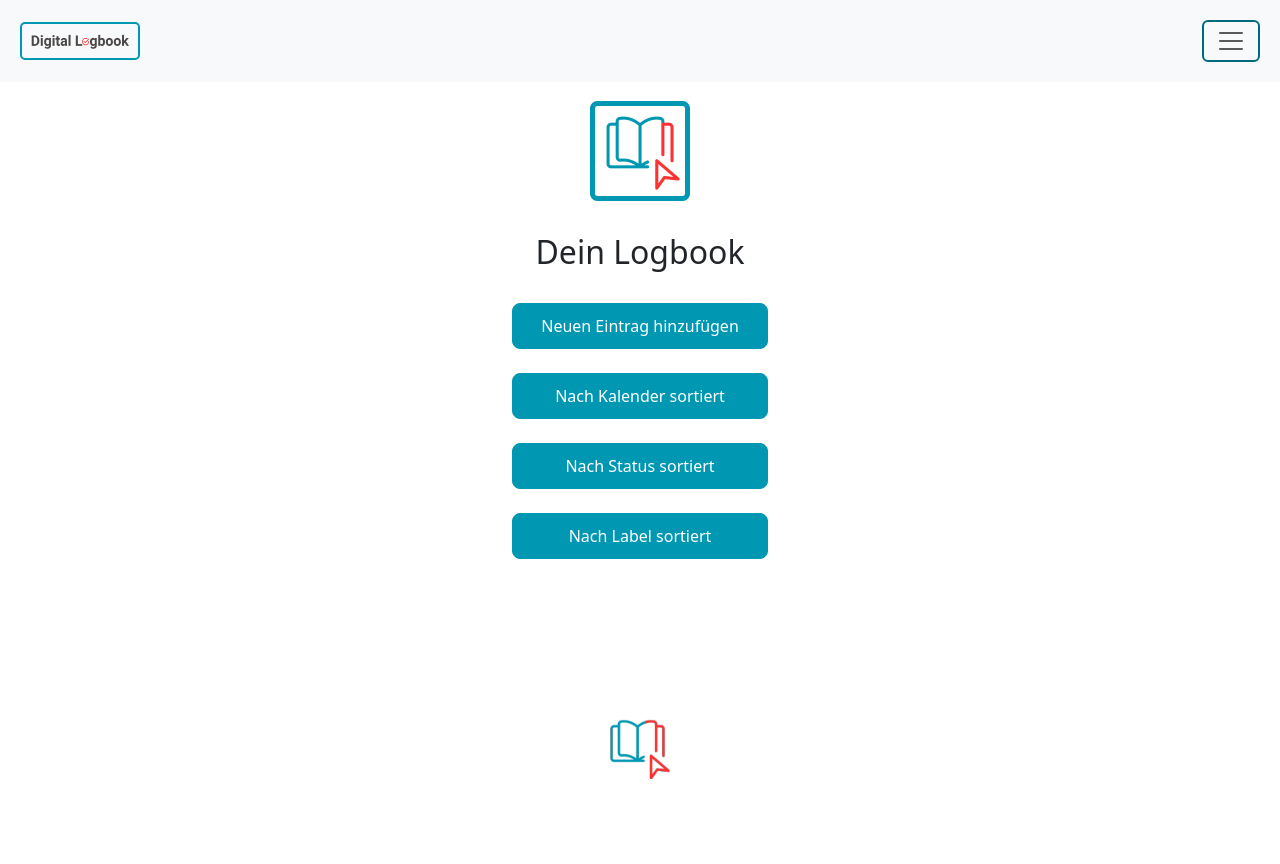
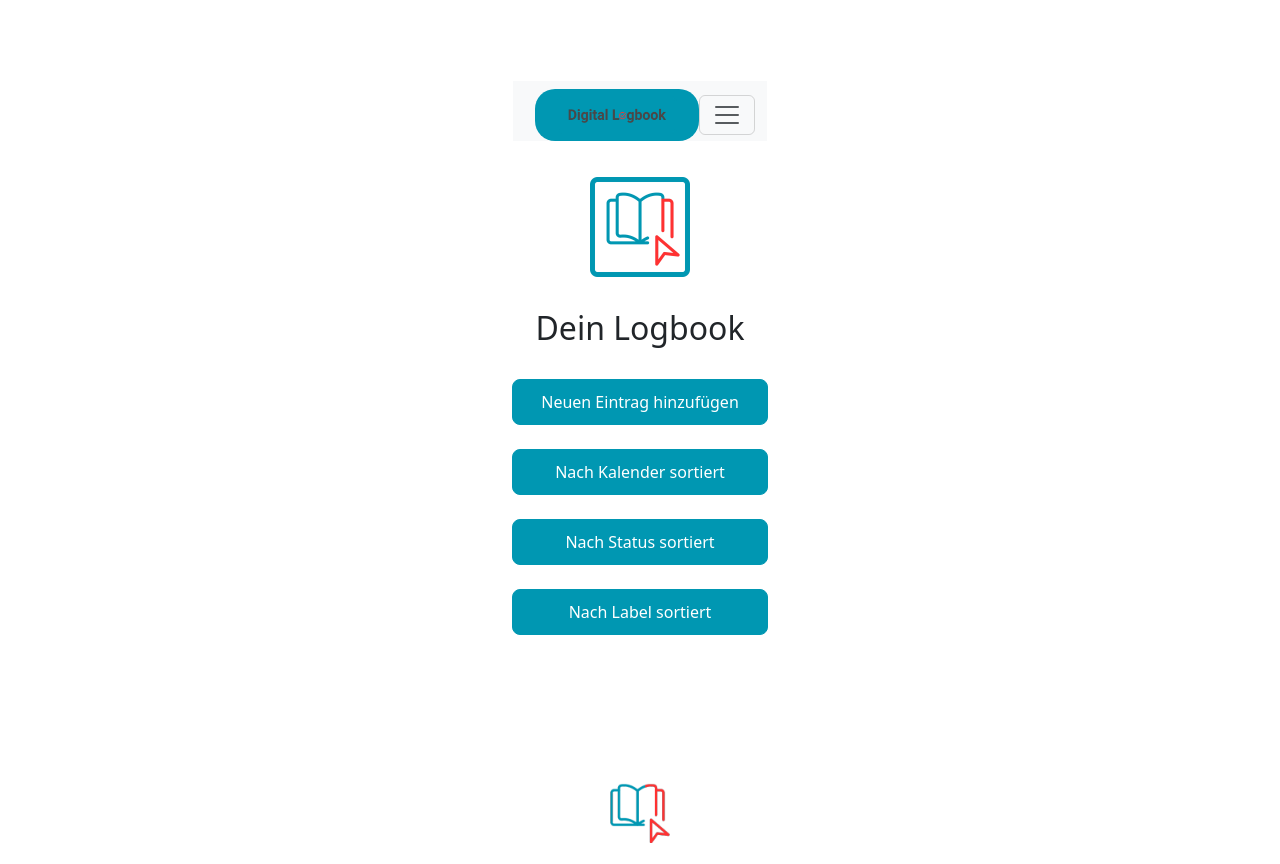
Before and after one commit to acrivopoulosdotcom/digital-logbook, a React (Vite) app in the folder frontend/: page /home in a window 1280 px wide. Before the commit the page ends 800 px from the top, so only its background shows below. Built offline with nearby package versions, Linux system fonts and the light colour scheme.

Commit message:
implement new names

```diff
--- a/frontend/src/Header/Header.css
+++ b/frontend/src/Header/Header.css
@@ -1,24 +1,8 @@
-header {
+.header {
+    background-color: white;
     width: 100%;
     display: flex;
     justify-content: space-between;
-    position: fixed;
-    top: 0;
-    left: 0;
-    width: 100%;
-    z-index:100;
-}
-
-.header-hidden {
-    transform: translateY(-100%);
-}
-
-nav {
-    width: 100%;
-}
-
-.navbar {
-    padding: 1.25rem .5rem !important;
 }
 
 .header-textlogo {
@@ -27,30 +11,102 @@ nav {
     border-radius: 5px;
     padding: 8px;
 }
-
-.header-textlogo:hover {
-    border-radius: 5px;
-    padding: 8px;
-    background-color: #00697c;
-    border: 2px solid #00697c;
+.header-burger-icon {
+    width:46px;
 }
 
-.header-textlogo:active {
-    box-shadow: 5px 5px 4px -3px rgba(0,0,0,0.15);
+.menu-toggle {
+    display: none;
+    background: none;
+    border: none;
+    color: white;
+    font-size: 24px;
+    cursor: pointer;
 }
 
-.navbar-toggler {
-    border: 2px solid #00697c !important;
+.navbar {
+    display: flex;
+    justify-content: space-between;
+    align-items: center;
+    height: 60px;
+    background-color: #0097B2;
+    padding: 0 10px;
+    width: 100%;
+    position: fixed;
+    top: 0;
+    left: 0;
+    z-index: 10;
 }
 
-button.navbar-toggler:hover {
-    background-color: #00697c !important;
+.navbar a {
+    color: #9adcff;
+    font-size: 16px;
+    text-decoration: none;
+    padding: 5px 20px;
+    margin-left: 10px;
+    border-radius: 20px;
+    transition: background-color 0.2s;
+    background-color: #0097B2;
+    border: 2px solid transparent;
+    box-sizing: border-box;
+    animation: rainbow 5s infinite linear;
 }
 
-.navbar-toggler-icon:hover {
-    filter: invert(100%) !important;
+.navbar a:hover {
+    background-color: #00697c;
 }
 
-.navbar-toggler:hover {
-    background-color: transparent !important;
+.logo-row {
+    display:flex;
+    justify-content: space-between;
+    width: 100%;
 }
+
+.link-column {
+    background-color: #0097B2;
+}
+
+@media (max-width: 1200px) {
+    .header {
+        padding: 15px 20px;
+    }
+
+    .logo-container {
+        width: 100%;
+        justify-content: space-between;
+    }
+
+    .menu-toggle {
+        display: none;
+        background: none;
+        border: none;
+        color: white;
+        font-size: 24px;
+        cursor: pointer;
+    }
+
+    .menu-toggle {
+        display: block;
+    }
+
+    .menu {
+        flex-direction: column;
+        gap: 16px;
+        width: 100%;
+        background-color: #0097B2;
+        display: none;
+        padding: 16px 0;
+    }
+
+    .menu.open {
+        display: flex;
+    }
+
+    .btn-a-standard:hover {
+        background-color: #00697c;
+    }
+
+    .menu-toggle:hover {
+        background-color: #0097B2;
+    }
+}
--- a/frontend/src/SelectStatusSite/SelectStatusSite.tsx
+++ b/frontend/src/SelectStatusSite/SelectStatusSite.tsx
@@ -17,8 +17,13 @@ type Entry = {
     notes: string,
 }
 
-export default function SelectStatusSite() {
-    const userId = 1;
+type Props = {
+    userId: string,
+    user: string
+}
+
+export default function SelectStatusSite(selectStatusProps: Props) {
+    const userId = selectStatusProps.userId
     const [entries, setEntries] = useState<Entry[]>([]);
     const [status, setStatus] = useState("Erledigen");
 
```
